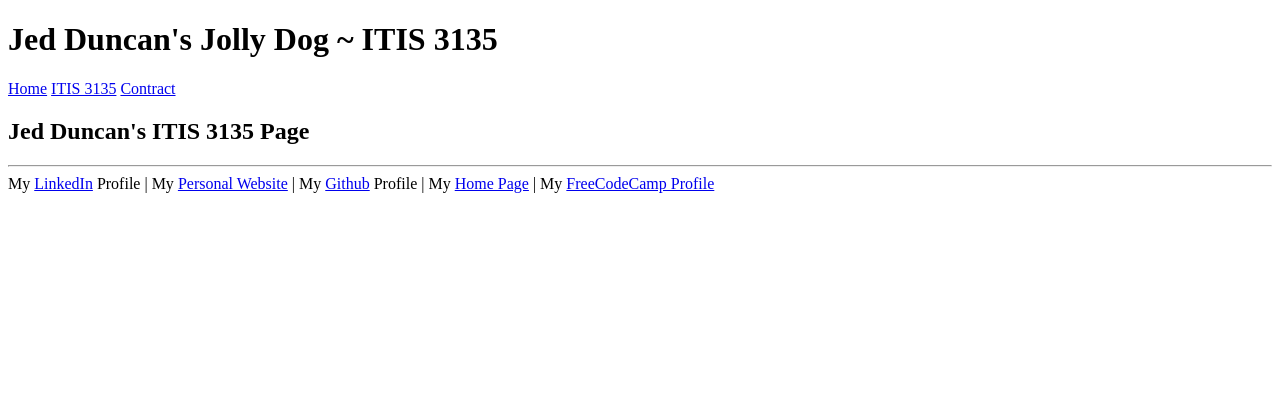
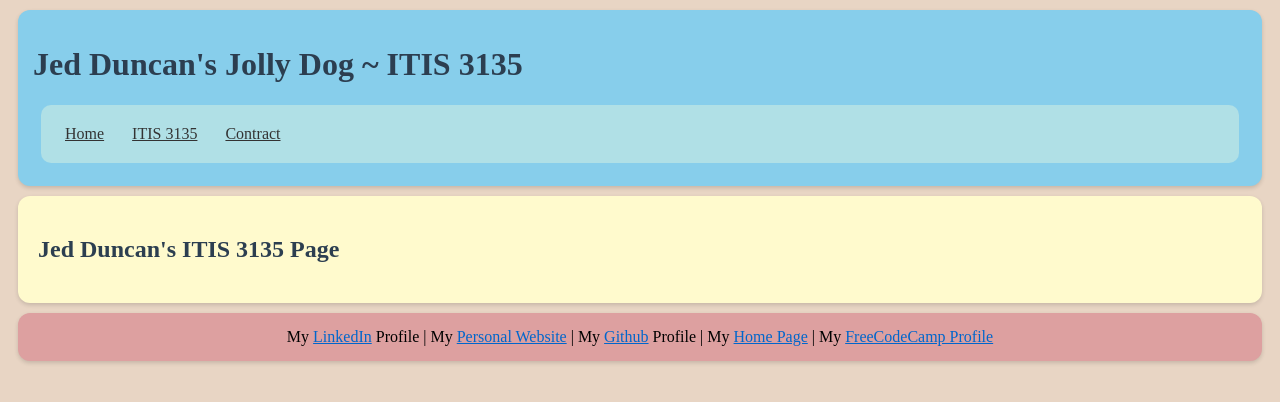
Before and after one commit to Reshicrom6/reshicrom6.github.io, a plain HTML site: page itis3135/index.html in a window 1280 px wide. Drawn offline with Linux system fonts and the light colour scheme.

Commit message:
added styles

```diff
--- a/default.css
+++ b/default.css
@@ -20,6 +20,19 @@
     box-shadow: 0 2px 5px rgba(0, 0, 0, 0.1);
 }
 
-hr {
-    color: black;
+footer {
+    background-color: lightcoral;
+    border-radius: 15px;
+    padding: 20px;
+    margin: 10px;
+    box-shadow: 0 2px 5px rgba(0, 0, 0, 0.1);
+    text-align: center;
 }
+
+h1 {
+    font-style: 'Times New Roman';
+}
+
+h2 {
+    font-style: Arial;
+}
--- a/itis3135/components/footer.html
+++ b/itis3135/components/footer.html
@@ -1,5 +1,4 @@
 <footer>
-    <hr>
     My <a href="https://www.linkedin.com/in/jed-duncan-4755442b4/">LinkedIn</a> Profile |
     My <a href="https://webpages.charlotte.edu/jdunca56/">Personal Website</a> |
     My <a href="https://github.com/Reshicrom6">Github</a> Profile |
--- a/itis3135/index.html
+++ b/itis3135/index.html
@@ -5,6 +5,7 @@
     <meta charset="UTF-8">
     <meta name="viewport" content="width=device-width, initial-scale=1.0">
     <script src="https://lint.page/kit/4d0fe3.js" crossorigin="anonymous"></script>
+    <link rel="stylesheet" href="styles/default.css">
     <title>
         Jed Duncan's ITIS 3135 Page
     </title>
--- a/itis3135/styles/default.css
+++ b/itis3135/styles/default.css
@@ -0,0 +1,90 @@
+body {
+    background-color: #e8d5c4;
+}
+
+header {
+    background-color: #87ceeb;
+    border-radius: 12px;
+    padding: 15px;
+    margin: 10px;
+    box-shadow: 0 2px 4px rgba(0, 0, 0, 0.15);
+}
+
+main {
+    background-color: #fffacd;
+    border-radius: 12px;
+    padding: 20px;
+    margin: 10px;
+    box-shadow: 0 2px 4px rgba(0, 0, 0, 0.15);
+}
+
+footer{
+    background-color: #dda0a0;
+    border-radius: 12px;
+    padding: 15px;
+    margin: 10px;
+    box-shadow: 0 2px 4px rgba(0, 0, 0, 0.15);
+    text-align: center;
+}
+
+nav {
+    background-color: #b0e0e6;
+    border-radius: 10px;
+    padding: 12px;
+    margin: 8px;
+}
+
+nav a {
+    color: #333;
+    padding: 8px 12px;
+    display: inline-block;
+    border-radius: 5px;
+    transition: background-color 0.3s ease;
+}
+
+nav a:hover {
+    background-color: #87ceeb;
+}
+
+h1,
+h2,
+h3,
+h4,
+h5,
+h6 {
+    color: #2c3e50;
+    font-weight: bold;
+}
+
+a {
+    color: #0066cc;
+    text-decoration: underline;
+    transition: color 0.3s ease;
+}
+
+a:hover {
+    color: #004499;
+}
+
+section {
+    background-color: #fff;
+    border-radius: 10px;
+    padding: 15px;
+    margin: 10px 0;
+    border-left: 4px solid #87ceeb;
+}
+
+ul,
+ol {
+    color: #333;
+}
+
+li {
+    margin: 8px 0;
+}
+
+hr {
+    border: none;
+    border-top: 2px solid #2c3e50;
+    margin: 20px 0;
+}
```
Also changed, not shown: itis3135/contract.html (+1 -0 lines).
